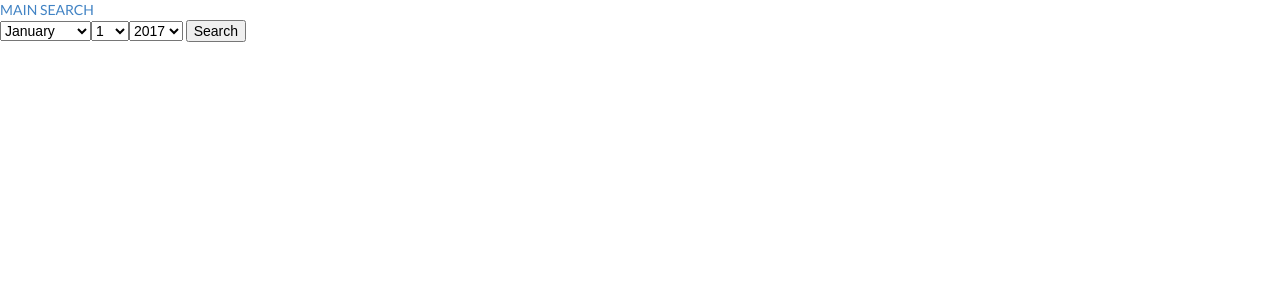
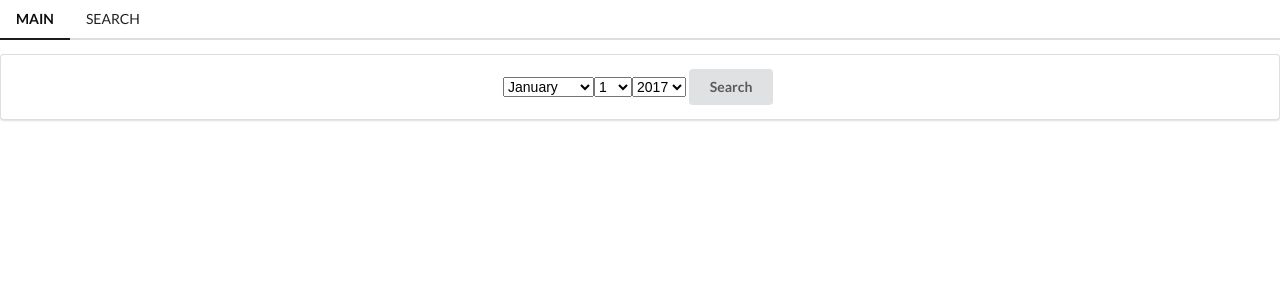
Before and after one commit to punkyoon/city-night-timeline, a Django app: page /search/ in a window 1280 px wide. Shown: the top 300 px of the page. Run offline with Django 3.2, Linux system fonts and the light colour scheme; some libraries are stand-ins or nearby versions.

Commit message:
developing..

```diff
--- a/templates/base.html
+++ b/templates/base.html
@@ -9,9 +9,15 @@
     <link rel="stylesheet" href="//cdnjs.cloudflare.com/ajax/libs/semantic-ui/2.2.2/semantic.min.css"></link>
   </head>
   <body>
-    <a href="{% url 'main' %}">MAIN</a>
-    <a href="{% url 'search' %}">SEARCH</a>
-    {% block content %}
-    {% endblock %}
+    <div>
+      <div class="ui pointing secondary menu">
+        <a class="active item" href="{% url 'main' %}">MAIN</a>
+        <a class="item" href="{% url 'search' %}">SEARCH</a>
+      </div>
+    </div>
+    <div class="ui center aligned segment">
+      {% block content %}
+      {% endblock %}
+    </div>
   </body>
 </html>
--- a/templates/search.html
+++ b/templates/search.html
@@ -6,7 +6,7 @@
     <p class="input-group">
       {{ search_form.date }}
       <span class="input-group-btn">
-        <button class="btn" id="search" type="submit">Search</button>
+        <button class="ui button" id="search" type="submit">Search</button>
       </span>
     </p>
   </form>
```
Also changed, not shown: static/js/Example.jsx (deleted, +0 -12 lines), static/js/headmenu.jsx (added, +23 -0 lines), static/js/textarea.jsx (added, +10 -0 lines), templates/main.html (+8 -2 lines).
